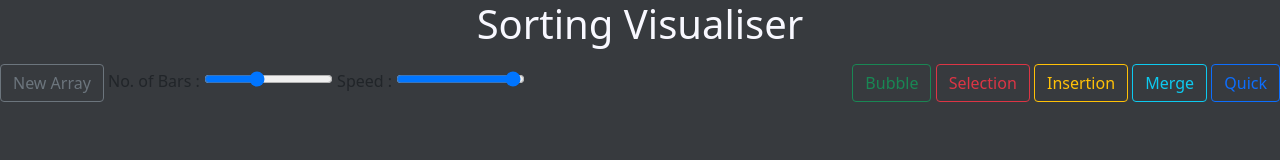
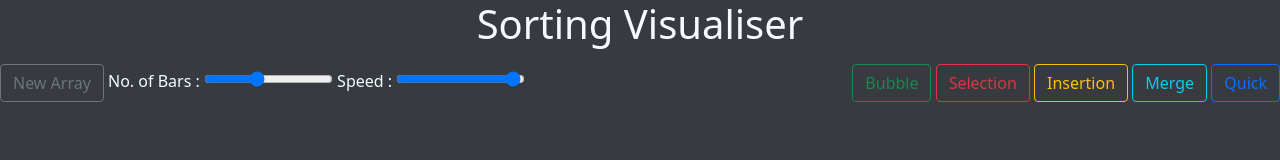
Before and after one commit to sareeb50/SortViz, a plain HTML site: page index.html in a window 1280 px wide. Drawn offline with nearby package versions, Linux system fonts and the light colour scheme.

Commit message:
Span text color changed
Span text color

```diff
--- a/sorting.css
+++ b/sorting.css
@@ -13,3 +13,6 @@ h1{
     width: 1000px;
     padding: 10px;
 }
+span{
+    color: azure;
+}
```
